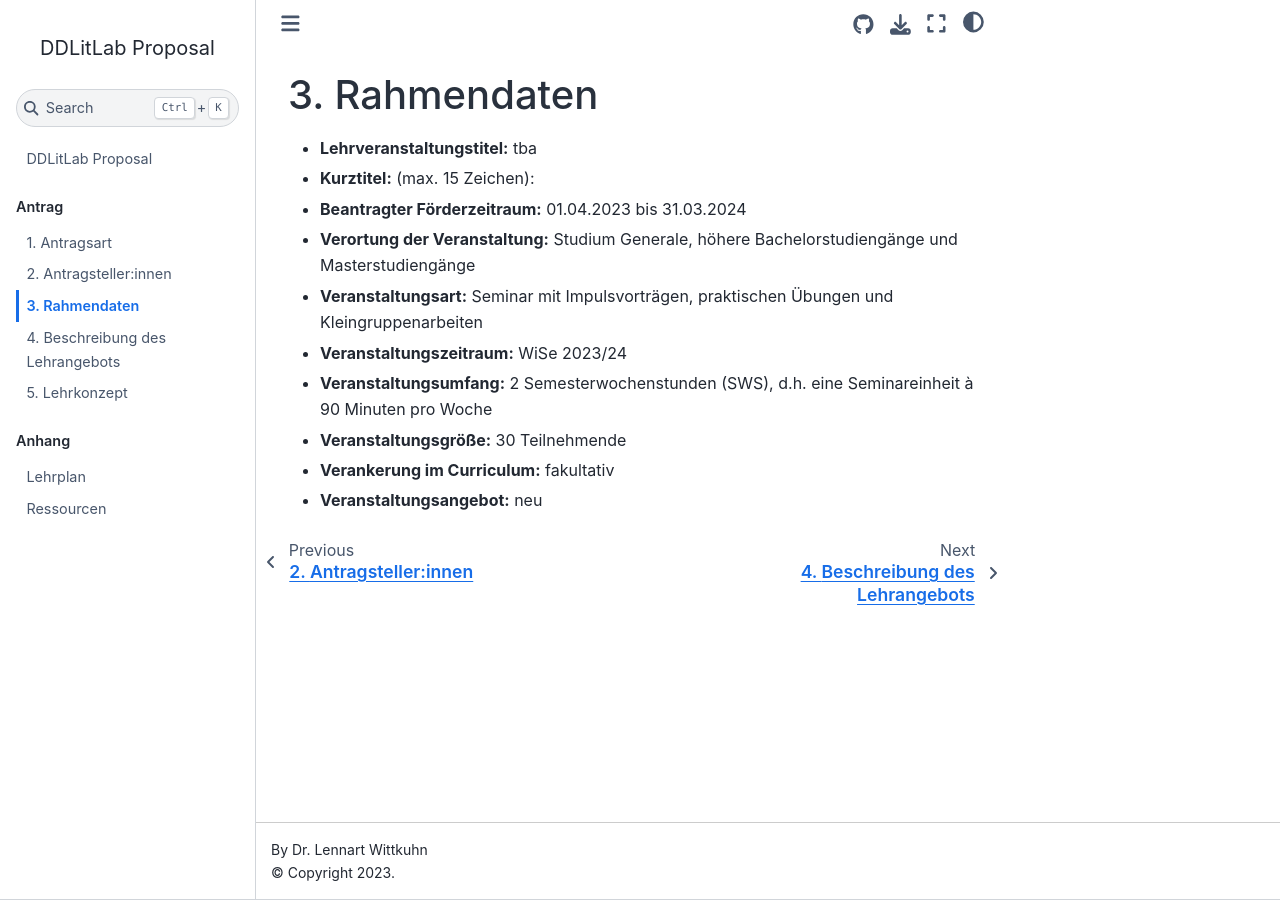
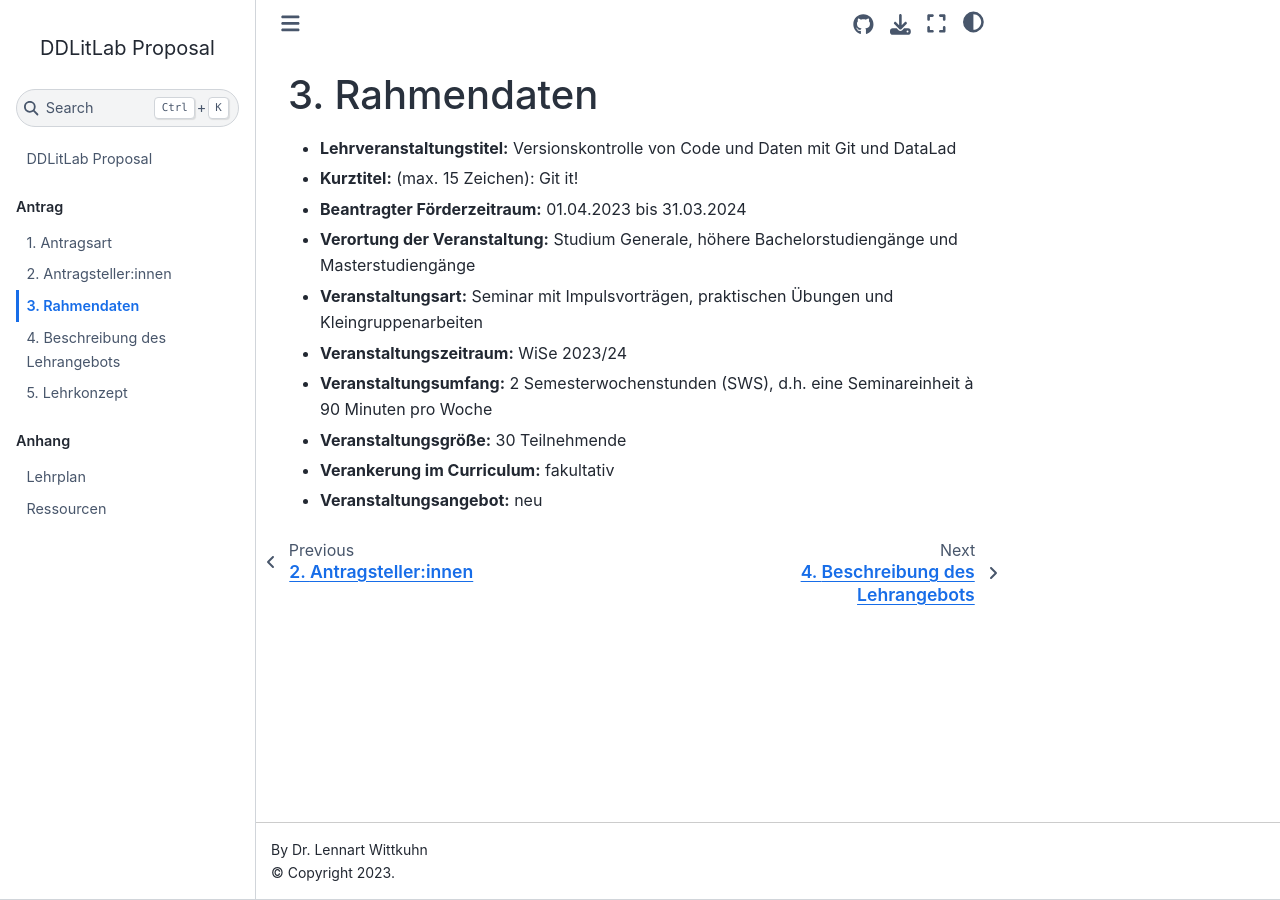
Before and after one commit to lnnrtwttkhn/ddlitlab-proposal, a Jupyter Book: the page built from docs/rahmendaten.md, in a window 1280 px wide. Built offline with Jupyter Book 1.0.4 settings and Sphinx 7.4.7 and the Sphinx Book theme 1.1.4, drawn with Linux system fonts in a browser that asks for light colours.

Commit message:
update title

```diff
--- a/docs/rahmendaten.md
+++ b/docs/rahmendaten.md
@@ -1,7 +1,7 @@
 # Rahmendaten
 
-- **Lehrveranstaltungstitel:** tba
-- **Kurztitel:** (max. 15 Zeichen):
+- **Lehrveranstaltungstitel:** Versionskontrolle von Code und Daten mit Git und DataLad
+- **Kurztitel:** (max. 15 Zeichen): Git it!
 - **Beantragter Förderzeitraum:** 01.04.2023 bis 31.03.2024
 - **Verortung der Veranstaltung:** Studium Generale, höhere Bachelorstudiengänge und Masterstudiengänge
 - **Veranstaltungsart:** Seminar mit Impulsvorträgen, praktischen Übungen und Kleingruppenarbeiten
```
